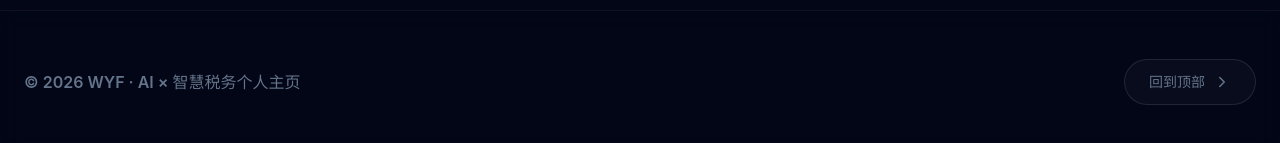
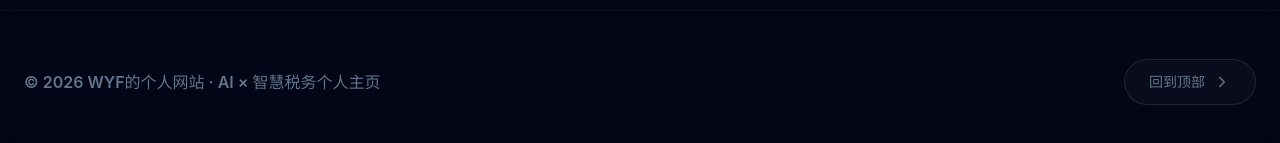
Before and after one commit to SDWYF/wyf-, a React (Vite) app: page / in a window 1280 px wide. Shown: the part 6490-6633 px from the top of the page. Built offline with nearby package versions, Linux system fonts and the light colour scheme.

Commit message:
Organize app visual and style directories
Ultraworked with [Sisyphus](https://github.com/code-yeongyu/oh-my-opencode)

Co-authored-by: Sisyphus <clio-agent@sisyphuslabs.ai>

```diff
--- a/src/App.tsx
+++ b/src/app/App.tsx
@@ -1,7 +1,7 @@
 import { useEffect, useState } from 'react';
 import { motion, AnimatePresence, Variants } from 'framer-motion';
-import ParticleBackground from './components/ParticleBackground';
-import DataNexus from './components/DataNexus';
+import ParticleBackground from '../components/visual/ParticleBackground';
+import DataNexus from '../components/visual/DataNexus';
 import {
   Activity,
   BarChart3,
@@ -712,7 +712,7 @@ export default function App() {
 
       <footer className="relative z-10 border-t border-white/5 bg-[#020617]/50 px-6 py-12 text-center text-sm font-semibold text-slate-500 backdrop-blur-md">
         <div className="mx-auto flex max-w-7xl flex-col items-center justify-between gap-6 md:flex-row">
-          <p className="text-base">© 2026 WYF · AI × 智慧税务个人主页</p>
+          <p className="text-base">© 2026 WYF的个人网站 · AI × 智慧税务个人主页</p>
           <a href="#home" className="group flex items-center gap-2 rounded-full border border-white/10 bg-white/[0.03] px-6 py-3 transition-colors hover:bg-white/10 hover:text-white">
             回到顶部
             <ChevronRight size={18} className="transition-transform group-hover:translate-x-1" />
--- a/src/main.tsx
+++ b/src/main.tsx
@@ -1,7 +1,7 @@
 import { StrictMode } from 'react';
 import { createRoot } from 'react-dom/client';
-import App from './App';
-import './styles.css';
+import App from './app/App';
+import './styles/global.css';
 
 const rootElement = document.getElementById('root')!;
 const appLoading = document.getElementById('app-loading');
```
Also changed, not shown: src/components/visual/DataNexus.tsx (renamed from src/components/DataNexus.tsx), src/components/visual/ParticleBackground.tsx (renamed from src/components/ParticleBackground.tsx), src/styles/global.css (renamed from src/styles.css).
